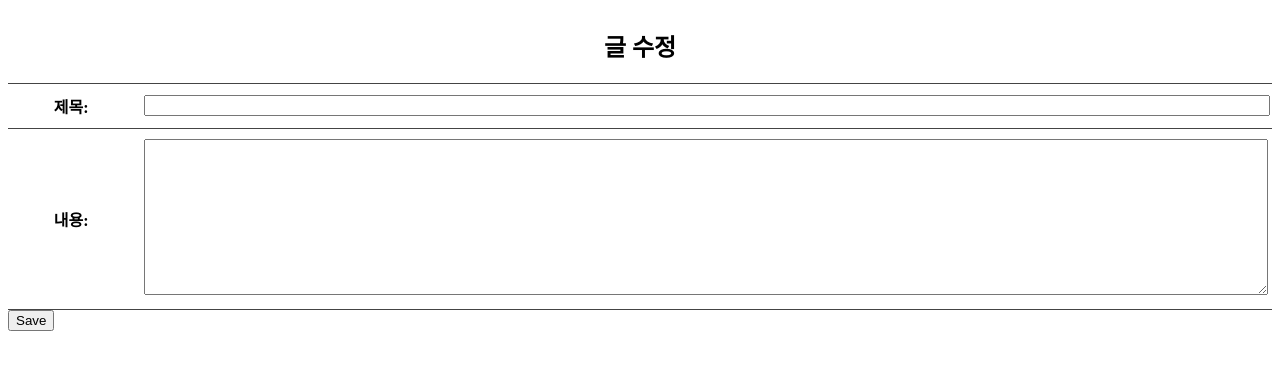
After one commit to hkh7670/DjangoCRUD, a Django app: template boardapp/templates/postUpdate.html in a window 1280 px wide. The commit adds this page. Shown: the top 370 px of the page. Run offline with Django 3.2, Linux system fonts and the light colour scheme; the template is opened without the code that fills it: values that come from a table or form of the project are taken from there, others are empty.

Commit message:
update 구현

```diff
--- a/boardapp/forms.py
+++ b/boardapp/forms.py
@@ -6,3 +6,7 @@ class PostForm(forms.ModelForm):
     class Meta:
         model = Post
         fields = ("title", "body",)
+        labels = {
+            'title': '제목',
+            'body': '내용',
+        }
--- /dev/null
+++ b/boardapp/templates/postUpdate.html
@@ -0,0 +1,38 @@
+<!DOCTYPE html>
+<html lang="ko">
+<head>
+    <meta CHARSET="UTF-8">
+    <title>Board App</title>
+</head>
+<style>
+    table {
+        width: 100%;
+        border-top: 1px solid #444444;
+        border-collapse: collapse;
+    }
+
+    th, td {
+        border-bottom: 1px solid #444444;
+        padding: 10px;
+    }
+    textarea, input{
+        width: 100%;
+    }
+
+</style>
+<body>
+<form method="POST" class="post-form">
+    <table>
+        <caption><h2>글 수정</h2></caption>
+        <colgroup>
+            <col width="10%"/>
+            <col width="90%"/>
+        </colgroup>
+        {% csrf_token %}
+        {{ form.as_table }}
+    </table>
+
+    <button type="submit" class="save btn btn-default">Save</button>
+</form>
+</body>
+</html>
--- a/boardapp/templates/postView.html
+++ b/boardapp/templates/postView.html
@@ -37,7 +37,11 @@
         <th>{{post.pub_date}}</th>
     </tr>
 </table>
-<button onclick="location.href='create'">수정</button>
+
+</p>
+<button>
+    <a href="{% url 'postUpdate' post.id %}">수정</a>
+</button>
 <button>
     <a href="{% url 'postDelete' post.id %}">삭제</a>
 </button>
--- a/boardapp/urls.py
+++ b/boardapp/urls.py
@@ -2,9 +2,10 @@ from django.urls import path
 from . import views
 
 urlpatterns = [
-    path("", views.index, name="index"),
-    path("create/", views.create, name="create"),
+    path("", views.postList, name="postList"),
+    path("create/", views.postCreate, name="postCreate"),
     path("<int:id>/", views.postView, name="postView"),
+    path("update/<int:id>/", views.postUpdate, name="postUpdate"),
     path("delete/<int:id>/", views.postDelete, name="postDelete")
     # path("<int:question_id>/", views.detail, name="detail"),
     # path("<int:question_id>/results/", views.results, name="results"),
```
Also changed, not shown: boardapp/templates/postCreate.html (renamed from boardapp/templates/create.html, +14 -11 lines), boardapp/templates/postList.html (renamed from boardapp/templates/index.html, +27 -9 lines), boardapp/views.py (+28 -7 lines).
